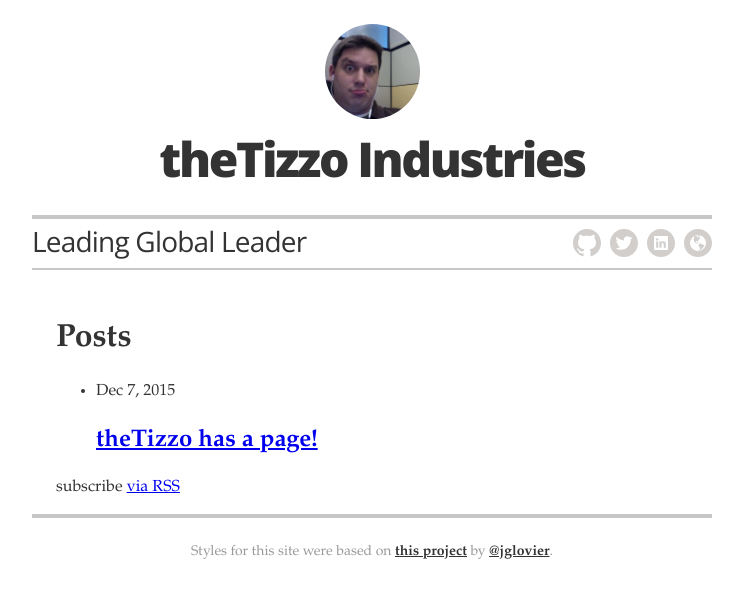
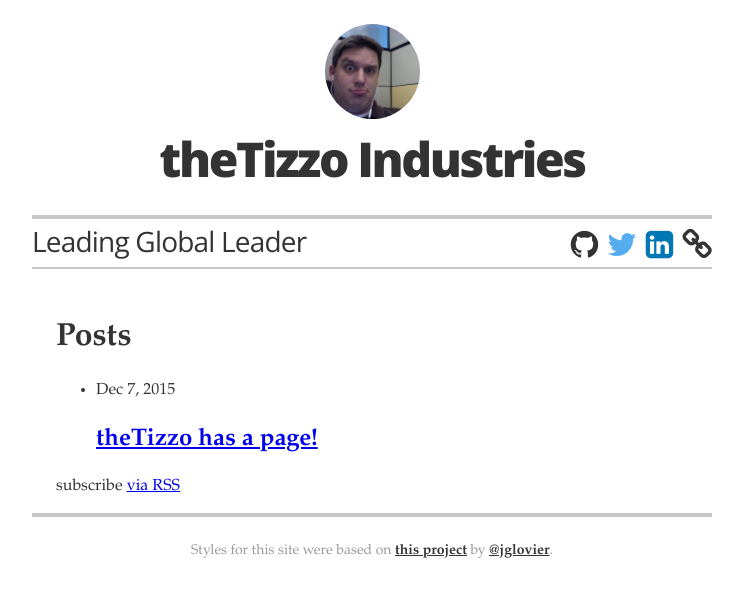
Before and after one commit to thetizzo/thetizzo.github.io, a Jekyll site: the page built from index.html, in a window 1280 px wide. Shown: the top 598 px of the page, without its empty margins (268-1011 px from the left). Built offline with Jekyll 4.4.1, drawn with Linux system fonts in a browser that asks for light colours; nearby versions of some CDN libraries.

Commit message:
Update the icon links bar to use Font Awesome icons instead of the SVG icons.  Extract icon-link styles out of the main resume styles.  Add a link to the resume page.

```diff
--- a/_config.yml
+++ b/_config.yml
@@ -12,6 +12,7 @@ social_links:
   github_url:            "https://github.com/thetizzo"
   twitter_url:           "http://twitter.com/thetizzo"
   linkedin_url:          "https://www.linkedin.com/in/thetizzo"
+  resume_url:            "http://thetizzo.com/resume"
 
 # Resume settings
 resume:
--- a/_includes/icon-links.html
+++ b/_includes/icon-links.html
@@ -1,25 +1,16 @@
 {% if site.social_links %}
-<ul class="icon-links">
-
-  <!-- GitHub link -->
-  {% if site.social_links.github_url %}
-  <li class="icon-link-item"><a href="{{ site.social_links.github_url }}" target="_blank" class="icon-link">{% include icons/icon-github.html %}</a></li>
-  {% endif %}
-
-  <!-- Twitter link -->
-  {% if site.social_links.twitter_url %}
-  <li class="icon-link-item"><a href="{{ site.social_links.twitter_url }}" target="_blank" class="icon-link">{% include icons/icon-twitter.html %}</a></li>
-  {% endif %}
-
-  <!-- LinkedIn link -->
-  {% if site.social_links.linkedin_url %}
-  <li class="icon-link-item"><a href="{{ site.social_links.linkedin_url }}" target="_blank" class="icon-link">{% include icons/icon-linkedin.html %}</a></li>
-  {% endif %}
-
-  <!-- Website link -->
-  {% if site.url %}
-  <li class="icon-link-item"><a href="{{ site.url }}" target="_blank" class="icon-link">{% include icons/icon-website.html %}</a></li>
-  {% endif %}
-
-</ul>
+  <ul class="icon-links">
+    <li class="icon-link-item">
+      <a href="{{ site.social_links.github_url}}" target="_blank"><i class="fa fa-github fa-2x"></i></a>
+    </li>
+    <li class="icon-link-item">
+      <a href="{{ site.social_links.twitter_url}}" target="_blank"><i class="fa fa-twitter fa-2x twitter-blue"></i></a>
+    </li>
+    <li class="icon-link-item">
+      <a href="{{ site.social_links.linkedin_url}}" target="_blank"><i class="fa fa-linkedin-square fa-2x linkedin-blue"></i></a>
+    </li>
+    <li class="icon-link-item">
+      <a href="{{ site.social_links.resume_url }}" target="_blank"><i class="fa fa-link fa-2x"></i></a>
+    </li>
+  </ul>
 {% endif %}
--- /dev/null
+++ b/_sass/_icon-links.scss
@@ -0,0 +1,40 @@
+.icon-links {
+  margin: 0;
+  padding: 0;
+  list-style: none;
+  position: relative;
+  top: 4px;
+  text-align: center;
+  border-top: 2px solid #c7c7c7;
+  padding-top: .4rem;
+
+  @include media_larger_than_mobile {
+    float: right;
+    border-top: none;
+    padding-top: 0;
+  }
+
+  .icon-link-item {
+    display: inline-block;
+    margin-left: 5px;
+    text-decoration: none;
+
+    a {
+      color: #333;
+      text-decoration: none;
+
+      &:hover {
+        border-bottom: none;
+        color: #9c9c9c;
+      }
+    }
+  }
+}
+
+.twitter-blue {
+  color: $twitter-blue;
+}
+
+.linkedin-blue {
+  color: $linkedin-blue;
+}
--- a/_sass/_resume.scss
+++ b/_sass/_resume.scss
@@ -65,36 +65,6 @@
 
 .executive-summary {
   @include media_larger_than_mobile { font-size: 1.125rem; }
-}
-
-.icon-links {
-  margin: 0;
-  padding: 0;
-  list-style: none;
-  position: relative;
-  top: 4px;
-  text-align: center;
-  border-top: 2px solid #c7c7c7;
-  padding-top: .4rem;
-
-  @include media_larger_than_mobile {
-    float: right;
-    border-top: none;
-    padding-top: 0;
-  }
-
-  .icon-link-item {
-    display: inline-block;
-    margin-left: 5px;
-  }
-
-  .icon-link { display: inline-block;
-
-    &:hover .icon path {
-      fill: #333;
-      @include transition(all .2s ease);
-    }
-  }
 }
 
 .contact-button {
--- a/_sass/_variables.scss
+++ b/_sass/_variables.scss
@@ -10,6 +10,10 @@ $black:             #333;
 $grey-color:       #828282;
 $grey-color-light: lighten($grey-color, 40%);
 $grey-color-dark:  darken($grey-color, 25%);
+
+// These are official brand colors according to their respective websites
+$twitter-blue: #55acee;
+$linkedin-blue: #0077b5;
 
 // Styles
 $text_color:        $black;
--- a/css/main.scss
+++ b/css/main.scss
@@ -11,6 +11,7 @@
 @import "layout";
 
 @import "syntax-highlighting";
+@import "icon-links";
 @import "resume";
 
 @import url(https://fonts.googleapis.com/css?family=Open+Sans:300italic,400italic,600italic,700italic,800italic,400,300,600,700,800);
```
